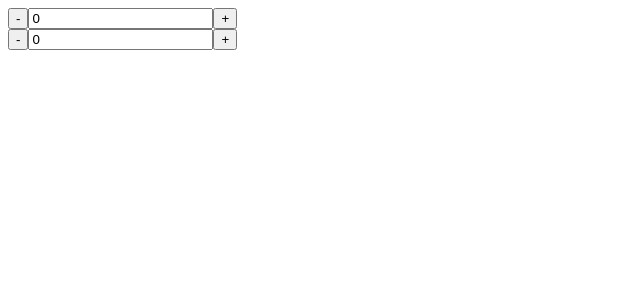
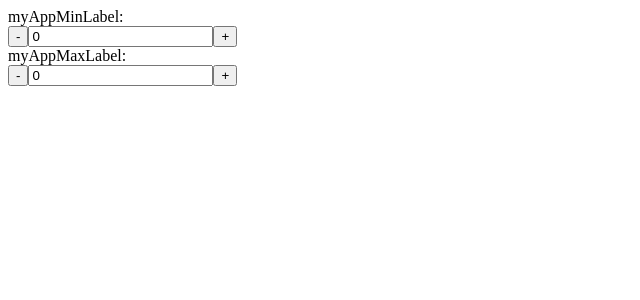
Before and after one commit to JJwachi23/fundamental-ng, an Angular app: page / in a window 1280 px wide. Shown: the top 300 px of the page, without its empty margins (0-640 px from the left). Built offline with nearby package versions, Linux system fonts and the light colour scheme.

Commit message:
Add: Ex.1 Input

```diff
--- a/src/app/app.component.html
+++ b/src/app/app.component.html
@@ -4,11 +4,16 @@
   <button (click)="calculate(priceBuffetInput.value)">คำนวณ</button>
 </div>
 <p>คนละ {{ value }} บาท</p> -->
-<app-action-bar
+<!-- <app-action-bar
   (numberChange)="testNumberChange($event)"
   [step]="2"
 ></app-action-bar>
 <app-action-bar
   (numberChange)="testNumberChange($event)"
   [step]="0.5"
-></app-action-bar>
+></app-action-bar> -->
+
+<app-max-min-meter
+  [minLabel]="appMinLabel"
+  [maxLabel]="appMaxLabel"
+></app-max-min-meter>
--- a/src/app/app.component.ts
+++ b/src/app/app.component.ts
@@ -8,6 +8,9 @@ import { Component, OnInit } from '@angular/core';
 export class AppComponent implements OnInit {
   title = 'fundamental-ng';
   value = 0;
+
+  appMinLabel = 'myAppMinLabel';
+  appMaxLabel = 'myAppMaxLabel';
 
   constructor() { }
 
--- a/src/app/app.module.ts
+++ b/src/app/app.module.ts
@@ -4,11 +4,13 @@ import { BrowserModule, provideClientHydration } from '@angular/platform-browser
 import { AppRoutingModule } from './app-routing.module';
 import { AppComponent } from './app.component';
 import { ActionBarComponent } from './components/action-bar/action-bar.component';
+import { MaxMinMeterComponent } from './components/max-min-meter/max-min-meter.component';
 
 @NgModule({
   declarations: [
     AppComponent,
-    ActionBarComponent
+    ActionBarComponent,
+    MaxMinMeterComponent
   ],
   imports: [
     BrowserModule,
--- /dev/null
+++ b/src/app/components/max-min-meter/max-min-meter.component.html
@@ -0,0 +1,8 @@
+<div>
+  <label>{{ minLabel }}:</label>
+  <app-action-bar></app-action-bar>
+</div>
+<div>
+  <label>{{ maxLabel }}:</label>
+  <app-action-bar></app-action-bar>
+</div>
--- /dev/null
+++ b/src/app/components/max-min-meter/max-min-meter.component.ts
@@ -0,0 +1,19 @@
+import { Component, OnInit, Input } from '@angular/core';
+
+@Component({
+  selector: 'app-max-min-meter',
+  templateUrl: './max-min-meter.component.html',
+  styleUrl: './max-min-meter.component.css'
+})
+export class MaxMinMeterComponent implements OnInit {
+  @Input() minLabel = 'minLabel';
+  @Input() maxLabel = 'maxLabel';
+
+  constructor() { }
+
+  ngOnInit() {
+
+  }
+
+
+}
```
Also changed, not shown: src/app/components/max-min-meter/max-min-meter.component.css (added).
